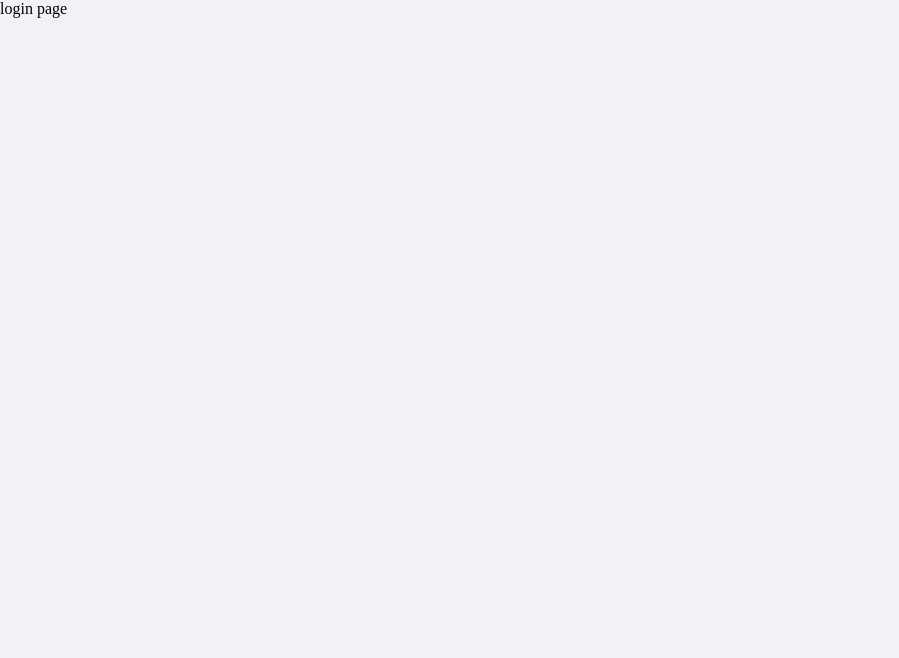
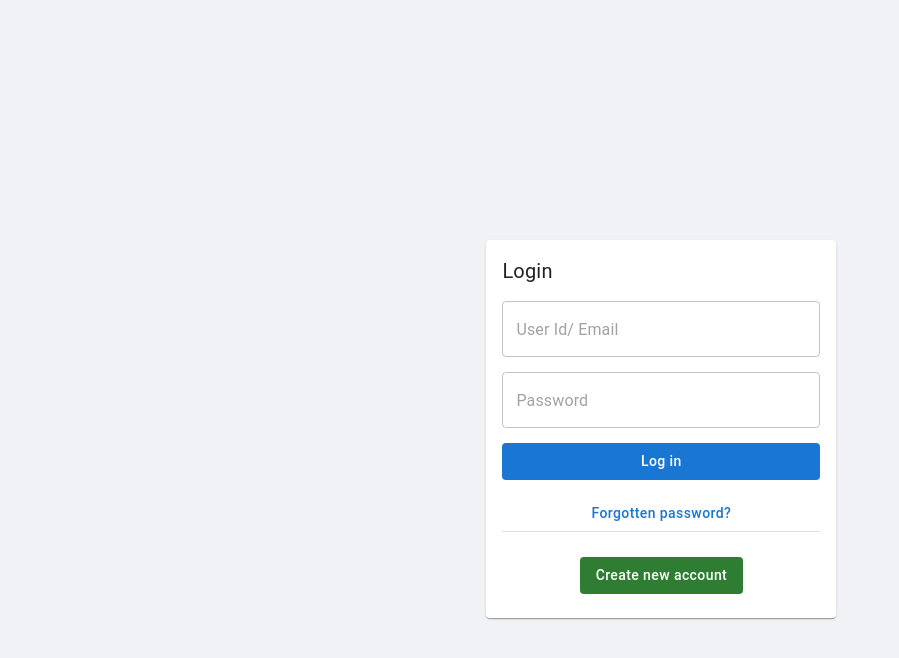
Before and after one commit to RuchitaKalavadiya/facebook, a React (Create React App) app: page / in a window 1280 px wide. Shown: the top 658 px of the page, without its empty margins (0-899 px from the left). Built offline with nearby package versions, Linux system fonts and the light colour scheme.

Commit message:
add conditions for login and add routes

```diff
--- a/package.json
+++ b/package.json
@@ -16,7 +16,7 @@
     "react": "^18.2.0",
     "react-bootstrap": "^2.7.0",
     "react-dom": "^18.2.0",
-    "react-router-dom": "^5.3.4",
+    "react-router-dom": "^6.0.0-beta.0",
     "react-scripts": "5.0.1",
     "styled-components": "^5.3.6",
     "web-vitals": "^2.1.4"
--- a/src/App.js
+++ b/src/App.js
@@ -1,8 +1,10 @@
 import { Box } from "@mui/system";
 import { useEffect } from "react";
+import { BrowserRouter, Route, Routes } from "react-router-dom";
 import Facebook from "./modules/Views";
 import Login from "./modules/Views/login";
 // import 'bootstrap/dist/css/bootstrap.min.css';
+
 function App() {
   useEffect(() => {
     document.title = "Peter Johns | Facebook";
@@ -18,14 +20,11 @@ function App() {
         bottom: 0,
       }}
     >
-      <Login />
-      {/* <Facebook /> */}
+      <Routes>
+        <Route path="/" element={<Login />} />
+        <Route path="/home" element={<Facebook />} />
+      </Routes>
     </Box>
-    // <BrowserRouter>
-    //   <Routes>
-    //     <Route path="/" element={<Layout />}></Route>
-    //   </Routes>
-    // </BrowserRouter>
   );
 }
 
--- a/src/index.js
+++ b/src/index.js
@@ -1,11 +1,12 @@
 import React from "react";
 import ReactDOM from "react-dom/client";
+import { BrowserRouter } from "react-router-dom";
 // import "./index.css";
 import App from "./App";
 import reportWebVitals from "./reportWebVitals";
 
 const root = ReactDOM.createRoot(document.getElementById("root"));
-root.render(<App />);
+root.render(<BrowserRouter><App /></BrowserRouter>);
 
 // If you want to start measuring performance in your app, pass a function
 // to log results (for example: reportWebVitals(console.log))
--- a/src/modules/Views/login/index.js
+++ b/src/modules/Views/login/index.js
@@ -1,5 +1,116 @@
+import { useState } from "react";
+import {
+  Card,
+  Box,
+  CardContent,
+  Typography,
+  TextField,
+  Grid,
+  Button,
+  Divider,
+} from "@mui/material";
+import { useNavigate } from "react-router-dom";
+import Message from "./message";
+
 export default function Login() {
-    return (<>
-    login page
-    </>)
+  const [userName, setUsername] = useState("");
+  const [password, setPassword] = useState("");
+  const [errorMsg, setErrorMsg] = useState("");
+  let history = useNavigate();
+  function onCreateAccount() {
+    if (userName !== "" && password !== "") {
+      setErrorMsg("");
+      localStorage.setItem("username", userName);
+      localStorage.setItem("password", password);
+    } else {
+      console.log("invalid");
+      setErrorMsg("Data is invalid");
+    }
+  }
+
+  function onLogin() {
+    console.log("on log in", userName);
+    if (userName === "" || password === "") {
+      setErrorMsg("Password or username can not be empty!");
+    } else if (userName === "ruchita123" && password === "abc123") {
+      //
+      history("/home");
+      console.log("correct one");
+      //   redirection here
+    } else {
+      setErrorMsg("Password or username are not matched!");
+    }
+  }
+
+  function onForgotPassword() {
+    console.log("on onForgotPassword");
+  }
+
+  return (
+    <>
+      <Box position="absolute" top="30%" left="38%">
+        <Card sx={{ minWidth: "350px" }}>
+          <CardContent>
+            <Typography sx={{ fontSize: 20 }}>Login</Typography>
+            <Grid marginTop="15px">
+              <TextField
+                placeholder="User Id/ Email"
+                fullWidth
+                value={userName}
+                onChange={(e) => {
+                  setUsername(e.target.value);
+                }}
+              />
+            </Grid>
+            <Grid marginTop="15px">
+              <TextField
+                placeholder="Password"
+                fullWidth
+                value={password}
+                onChange={(e) => {
+                  setPassword(e.target.value);
+                }}
+              />
+            </Grid>
+
+            {errorMsg !== "" && <Message message={errorMsg} color={"red"} />}
+
+            <Grid marginTop="15px">
+              <Button
+                variant="contained"
+                fullWidth
+                disableElevation
+                sx={{ textTransform: "none" }}
+                onClick={onLogin}
+              >
+                Log in
+              </Button>
+            </Grid>
+            <Grid marginTop="15px">
+              <Button
+                variant="text"
+                fullWidth
+                sx={{ textTransform: "none" }}
+                onClick={onForgotPassword}
+              >
+                Forgotten password?
+              </Button>
+            </Grid>
+            <Divider />
+            <Grid marginTop="25px" textAlign="center">
+              <Button
+                variant="contained"
+                color="success"
+                disableElevation
+                sx={{ textTransform: "none" }}
+                onClick={onCreateAccount}
+              >
+                Create new account
+              </Button>
+            </Grid>
+          </CardContent>
+        </Card>
+      </Box>
+    </>
+  );
 }
--- /dev/null
+++ b/src/modules/Views/login/message.js
@@ -0,0 +1,11 @@
+import { Grid, Typography } from "@mui/material";
+
+export default function Message({ message, color }) {
+  return (
+    <>
+      <Grid marginTop="15px">
+        <Typography sx={{ fontSize: 12, color: color }}>{message}</Typography>
+      </Grid>
+    </>
+  );
+}
```
Also changed, not shown: 1 other file (tests, documents, lock files or other folders).
